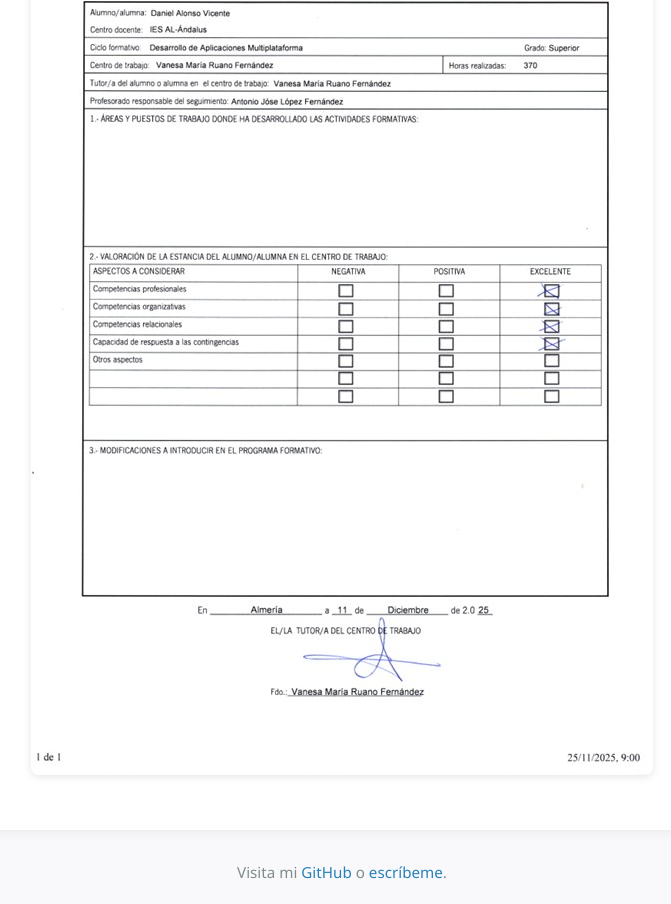
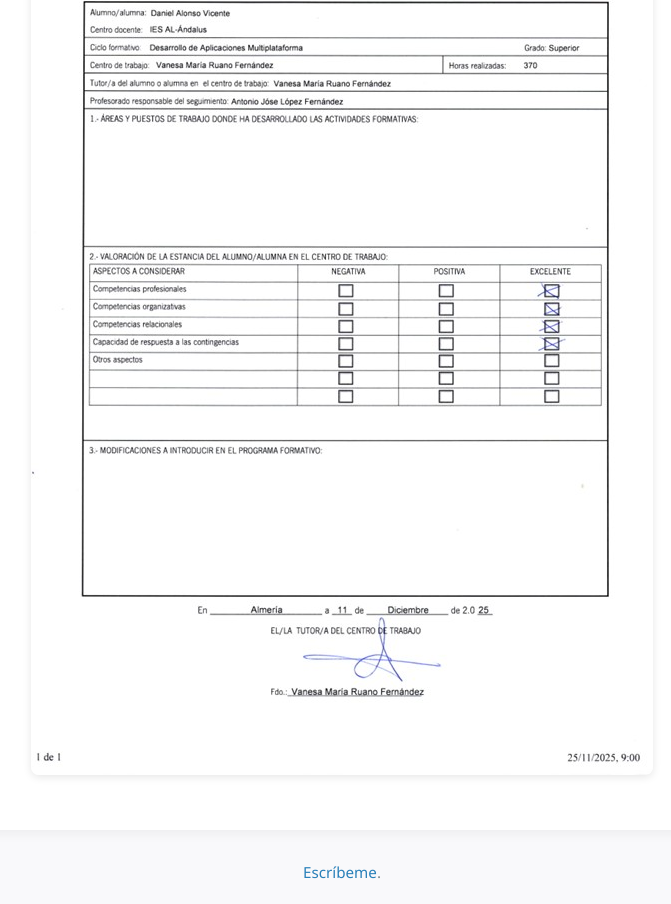
Before and after one commit to Loro03/Curriculum, a plain HTML site: page index.html in a window 1280 px wide. Shown: the part 1484-2388 px from the top of the page, without its empty margins (298-969 px from the left). Drawn offline with Linux system fonts and the light colour scheme.

Commit message:
Update index.html

```diff
--- a/index.html
+++ b/index.html
@@ -133,8 +133,7 @@
 
     <footer>
       <p>
-        Visita mi <a href="https://github.com/tuusuario" target="_blank">GitHub</a> o
-        <a href="mailto:daniel@example.com">escríbeme</a>.
+        <a href="mailto:dani.homedad@gmail.com">Escríbeme</a>.
       </p>
     </footer>
   </div>
```
